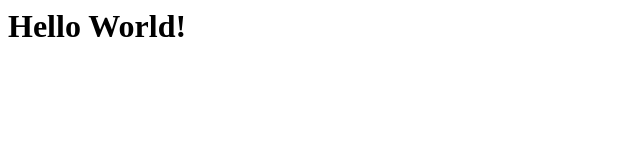
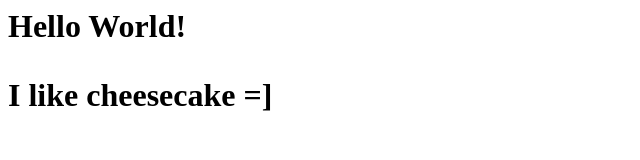
Before and after one commit to sayf63/ssmanasrah42-csc2510-infrastructure, a plain HTML site: page site/index.html in a window 1280 px wide. Shown: the whole page, without its empty margins (0-640 px from the left). Drawn offline with Linux system fonts and the light colour scheme.

Commit message:
Last part of lab

```diff
--- a/site/index.html
+++ b/site/index.html
@@ -3,5 +3,6 @@
  </head>
  <body>
    <h1>Hello World!<h1>
+  <p>I like cheesecake =] <p>
  </body>
 </html>
```
